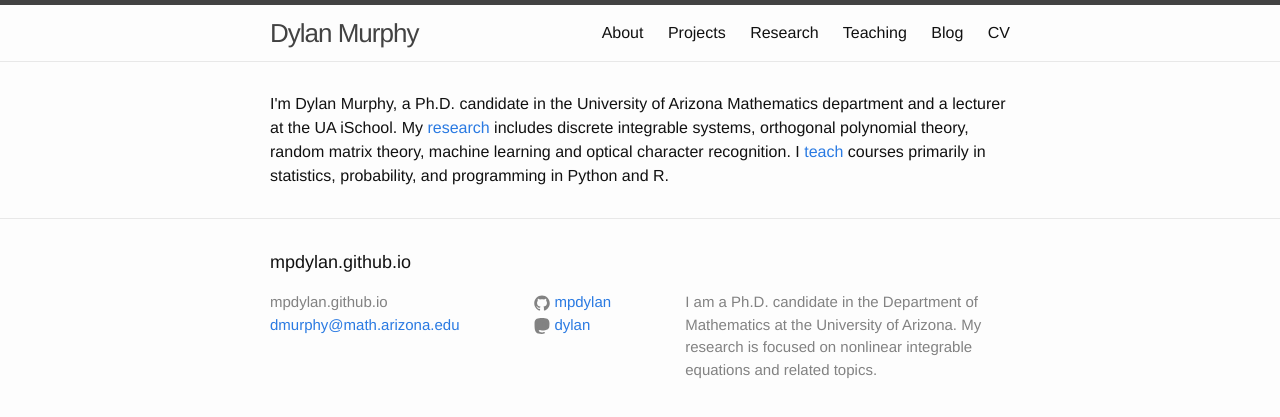
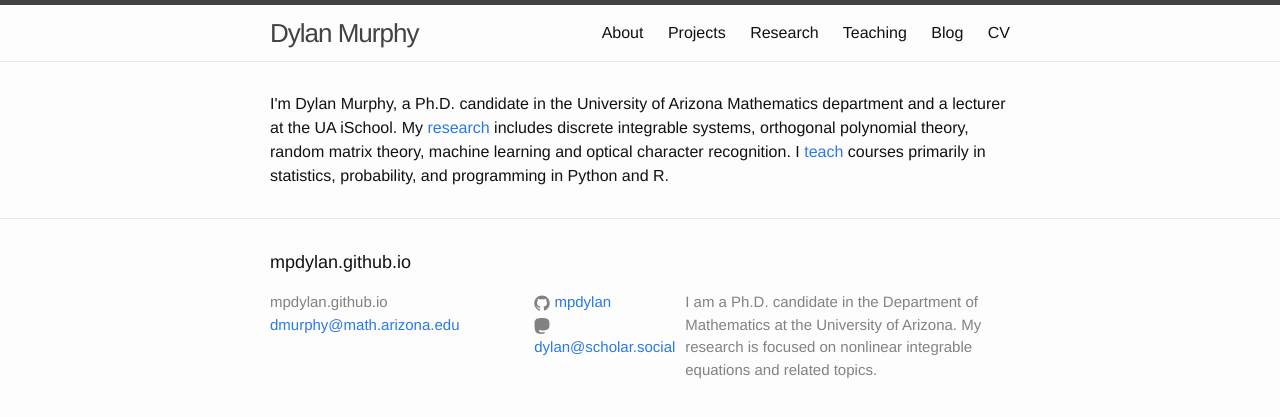
Before and after one commit to mpdylan/mpdylan.github.io, a Jekyll site: the page built from index.html, in a window 1280 px wide. Shown: the top 417 px of the page. Built offline with Jekyll 4.4.1, drawn with Linux system fonts in a browser that asks for light colours.

Commit message:
add mastodon link

```diff
--- a/_includes/icon-mastodon.html
+++ b/_includes/icon-mastodon.html
@@ -1 +1 @@
-<a href="https://{{ include.instance }}/{{ include.username }}"><span class="icon icon--mastodon">{% include icon-mastodon.svg %}</span><span class="username">{{ include.username }}</span></a>
+<a href="https://{{ include.instance }}/{{ include.username }}"><span class="icon icon--mastodon">{% include icon-mastodon.svg %}</span><span class="username">{{ include.username }}@{{ include.instance }}</span></a>
```
